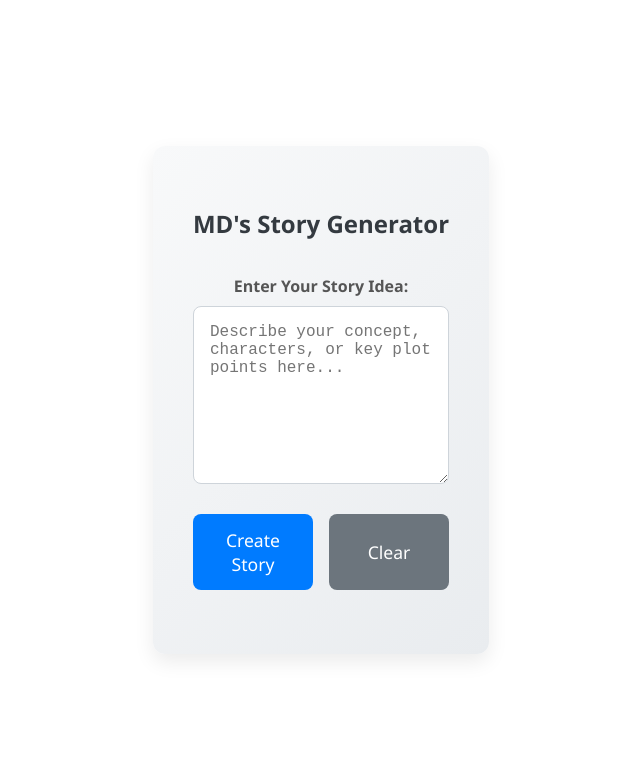
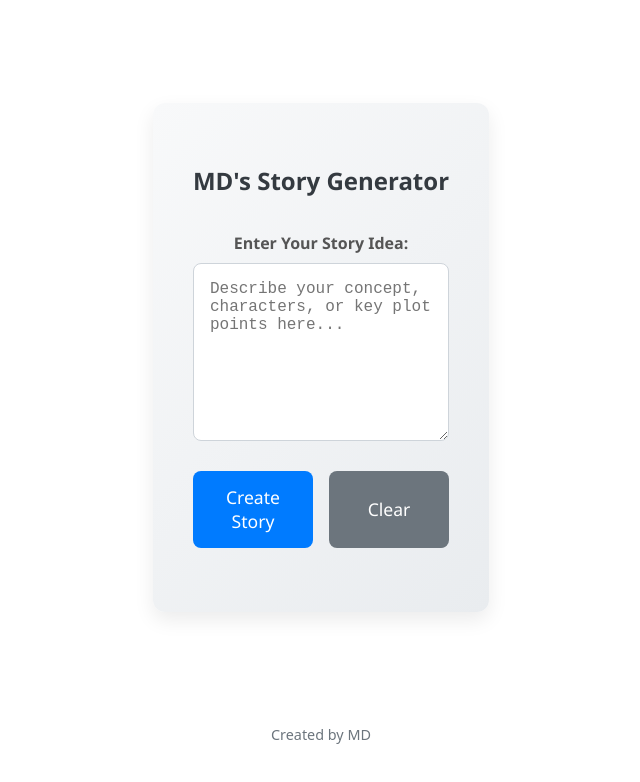
Before and after one commit to mahadevan/story-maker-frontend, a Vue app: page / in a window 1280 px wide. Shown: the top 782 px of the page, without its empty margins (319-959 px from the left). Built offline with nearby package versions, Linux system fonts and the light colour scheme.

Commit message:
Changed prompt, added footer

```diff
--- a/index.html
+++ b/index.html
@@ -2,9 +2,9 @@
 <html lang="en">
   <head>
     <meta charset="UTF-8" />
-    <link rel="icon" type="image/svg+xml" href="/vite.svg" />
+    <link rel="icon" href="/favicon.ico" />
     <meta name="viewport" content="width=device-width, initial-scale=1.0" />
-    <title>Vite + Vue + TS</title>
+    <title>MD's Story Generator</title>
   </head>
   <body>
     <div id="app"></div>
--- a/src/App.vue
+++ b/src/App.vue
@@ -17,7 +17,12 @@ import TreatmentGenerator from './components/TreatmentGenerator.vue'; // Import
   </div>
   <HelloWorld msg="Vite + Vue" />
   -->
-  <TreatmentGenerator /> <!-- Use our component -->
+  <main>
+    <TreatmentGenerator /> <!-- Use our component -->
+  </main>
+  <footer>
+    Created by MD
+  </footer>
 </template>
 
 <style scoped>
@@ -40,5 +45,22 @@ import TreatmentGenerator from './components/TreatmentGenerator.vue'; // Import
 /* Add some basic global styles if needed, or leave empty */
 main {
   padding: 1rem;
+  flex: 1; /* Allow main content to grow */
+}
+
+footer {
+  text-align: center;
+  padding: 1rem;
+  margin-top: 2rem; /* Add space above footer */
+  color: #6c757d; /* Grey color */
+  font-size: 0.9rem;
+}
+
+/* Optional: Make App.vue use flex to push footer down if content is short */
+/* You might need to apply this to a parent div if #app isn't the direct parent */
+#app {
+  display: flex;
+  flex-direction: column;
+  min-height: 100vh;
 }
 </style>
```
